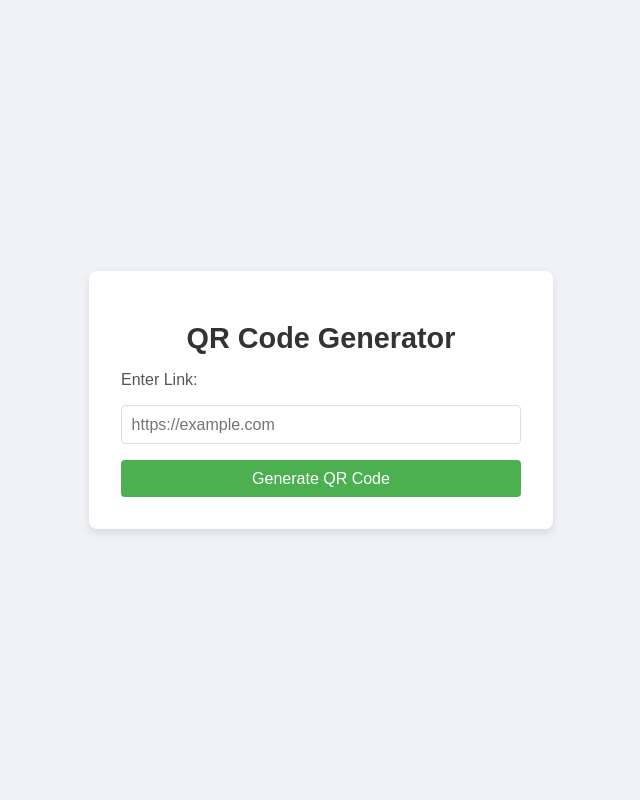
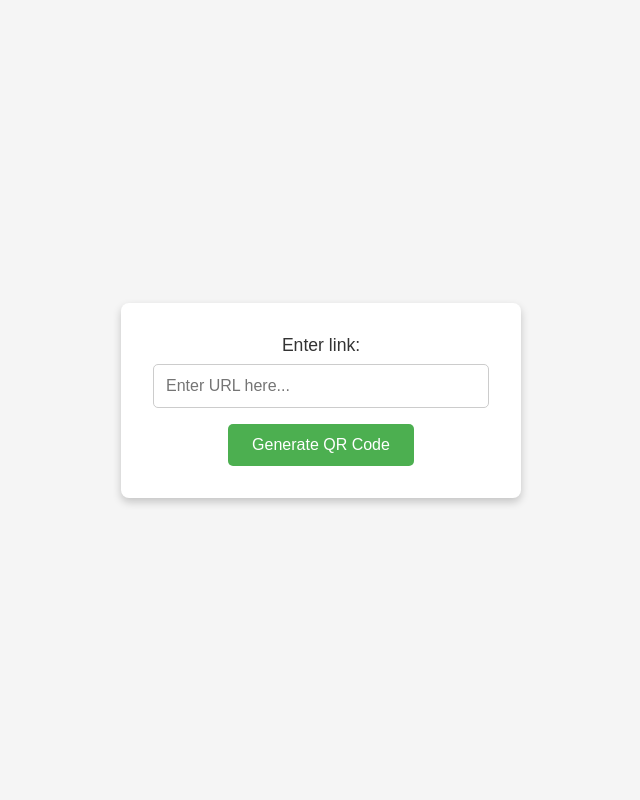
Before and after one commit to jerinuser/qr-code, a Flask app: page / in a window 1280 px wide. Shown: the whole page, without its empty margins (319-959 px from the left). Run offline with Flask 3, Linux system fonts and the light colour scheme.

Commit message:
code modified

```diff
--- a/app.py
+++ b/app.py
@@ -1,10 +1,10 @@
-from flask import Flask, render_template, request
+from flask import Flask, render_template, request, send_file
 import pyqrcode
 import os
 
 app = Flask(__name__)
 
-QR_DIR = 'static'
+QR_DIR = '/tmp'  # Use the /tmp directory for Vercel compatibility
 
 @app.route('/', methods=['GET', 'POST'])
 def qr_code():
@@ -12,14 +12,24 @@ def qr_code():
         link = request.form.get('link')
 
         if link:
+            # Generate QR code and save it to the /tmp directory
             url = pyqrcode.create(link)
             qr_filename = 'generated_qr.png'
             qr_filepath = os.path.join(QR_DIR, qr_filename)
             url.png(qr_filepath, scale=10)
 
+            # Serve the generated QR code from the custom route
             return render_template('index.html', qr_code_image=qr_filename, link=link)
 
     return render_template('index.html', qr_code_image=None)
 
+@app.route('/qr_code_image')
+def serve_qr_code():
+    # Serve the generated QR code from the /tmp directory
+    qr_filepath = os.path.join(QR_DIR, 'generated_qr.png')
+    if os.path.exists(qr_filepath):
+        return send_file(qr_filepath, mimetype='image/png')
+    return "QR code not found", 404
+
 if __name__ == '__main__':
-    app.run(debug=True)
+    app.run(debug=False)  # Set debug=False for deployment
--- a/templates/index.html
+++ b/templates/index.html
@@ -5,111 +5,94 @@
     <meta name="viewport" content="width=device-width, initial-scale=1.0">
     <title>QR Code Generator</title>
     <style>
+        * {
+            box-sizing: border-box;
+        }
+
         body {
+            font-family: Arial, sans-serif;
             display: flex;
             justify-content: center;
             align-items: center;
             min-height: 100vh;
             margin: 0;
-            font-family: Arial, sans-serif;
-            background-color: #f0f2f5;
-            color: #333;
+            background: #f5f5f5;
         }
 
         .container {
-            background-color: #fff;
+            background-color: #ffffff;
             padding: 2rem;
             border-radius: 8px;
-            box-shadow: 0 4px 8px rgba(0, 0, 0, 0.1);
+            box-shadow: 0 4px 8px rgba(0, 0, 0, 0.2);
             max-width: 400px;
             width: 100%;
             text-align: center;
         }
 
-        h1 {
+        h2 {
             color: #333;
-            font-size: 1.8rem;
-            margin-bottom: 1rem;
+            margin-top: 1.5rem;
         }
 
         form {
             display: flex;
             flex-direction: column;
-            gap: 1rem;
+            align-items: center;
         }
 
         label {
-            font-size: 1rem;
-            color: #555;
-            text-align: left;
+            font-size: 1.1rem;
+            color: #333;
+            margin-bottom: 0.5rem;
         }
 
         input[type="text"] {
-            padding: 0.6rem;
+            width: 100%;
+            padding: 0.75rem;
+            margin-bottom: 1rem;
+            border: 1px solid #ccc;
+            border-radius: 5px;
             font-size: 1rem;
-            border: 1px solid #ddd;
-            border-radius: 4px;
-            outline: none;
         }
 
         button {
-            padding: 0.6rem;
+            padding: 0.75rem 1.5rem;
             font-size: 1rem;
             color: #fff;
             background-color: #4CAF50;
             border: none;
-            border-radius: 4px;
+            border-radius: 5px;
             cursor: pointer;
-            transition: background-color 0.3s;
+            transition: background-color 0.3s ease;
         }
 
         button:hover {
             background-color: #45a049;
         }
 
-        .qr-code-container {
-            margin-top: 1.5rem;
-        }
-
-        .qr-code-container img {
+        img {
+            margin-top: 1rem;
             max-width: 100%;
-            border-radius: 4px;
-            margin-bottom: 1rem;
-        }
-
-        .download-button {
-            padding: 0.6rem;
-            font-size: 1rem;
-            color: #fff;
-            background-color: #007BFF;
-            border: none;
-            border-radius: 4px;
-            text-decoration: none;
-            display: inline-block;
-            cursor: pointer;
-            transition: background-color 0.3s;
-        }
-
-        .download-button:hover {
-            background-color: #0056b3;
+            height: auto;
+            border: 1px solid #ddd;
+            border-radius: 5px;
+            padding: 10px;
+            background: #fff;
+            box-shadow: 0 4px 8px rgba(0, 0, 0, 0.1);
         }
     </style>
 </head>
 <body>
     <div class="container">
-        <h1>QR Code Generator</h1>
-
         <form method="POST">
-            <label for="link">Enter Link:</label>
-            <input type="text" id="link" name="link" placeholder="https://example.com" required>
+            <label for="link">Enter link:</label>
+            <input type="text" id="link" name="link" required placeholder="Enter URL here...">
             <button type="submit">Generate QR Code</button>
         </form>
 
         {% if qr_code_image %}
-            <div class="qr-code-container">
-                <img src="{{ url_for('static', filename=qr_code_image) }}" alt="QR Code">
-                <a href="{{ url_for('static', filename=qr_code_image) }}" download="QRCode.png" class="download-button">Download QR Code</a>
-            </div>
+            <h2>Generated QR Code for {{ link }}</h2>
+            <img src="{{ url_for('serve_qr_code') }}" alt="QR Code">
         {% endif %}
     </div>
 </body>
```
Also changed, not shown: vercel.json.
